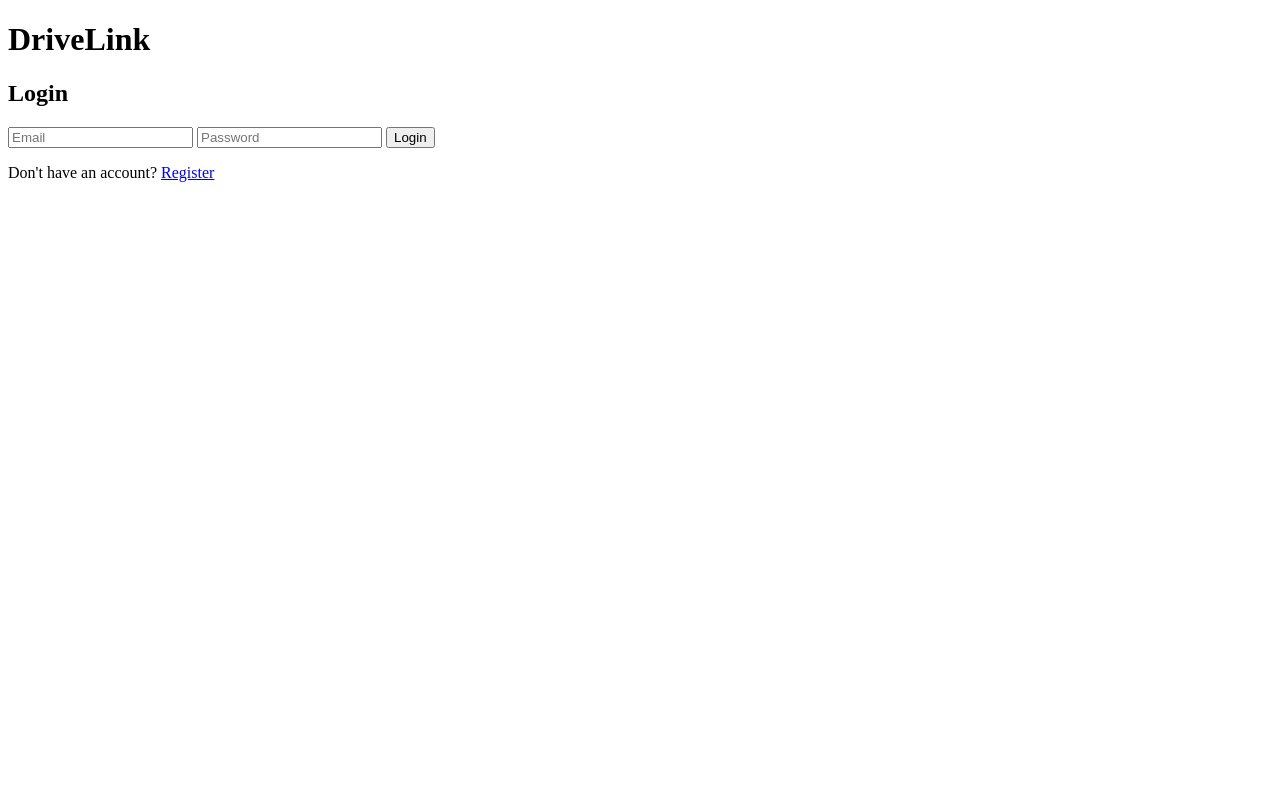
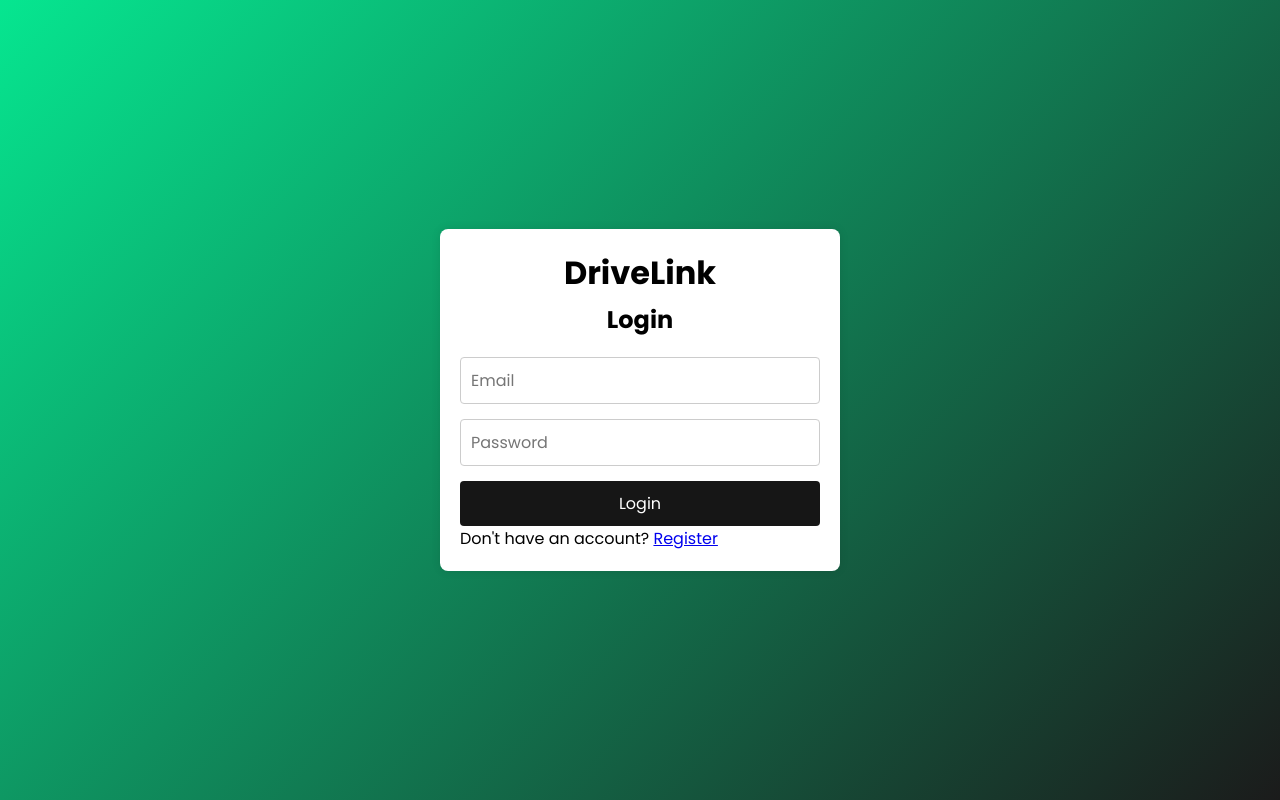
Before and after one commit to HashanSudeera/DriveLink, a plain HTML site: page public/login.html in a window 1280 px wide. Drawn offline with Linux system fonts and the light colour scheme.

Commit message:
login style

```diff
--- a/public/login.html
+++ b/public/login.html
@@ -1,5 +1,6 @@
 <!DOCTYPE html>
 <html lang="en">
+
 <head>
     <meta charset="UTF-8">
     <meta name="viewport" content="width=device-width, initial-scale=1.0">
@@ -8,17 +9,24 @@
     <script src="https://www.gstatic.com/firebasejs/8.8.1/firebase-database.js"></script>
     <script src="https://www.gstatic.com/firebasejs/8.10.0/firebase-auth.js"></script>
     <script src="app.js" defer></script>
+    <link rel="stylesheet" href="style.css">
 </head>
+
 <body>
-    <div class="login-container">
+    <div class="register-container">
         <h1>DriveLink</h1>
         <h2>Login</h2>
-        <form>
-            <input type="email" id="email" placeholder="Email" required>
-            <input type="password" id="password" placeholder="Password" required>
+        <form class="form">
+            <div class="form-group">
+                <input type="email" id="email" placeholder="Email" required>
+            </div>
+            <div class="form-group">
+                <input type="password" id="password" placeholder="Password" required>
+            </div>
             <button type="button" id="login-button">Login</button>
         </form>
         <p>Don't have an account? <a href="register.html">Register</a></p>
     </div>
 </body>
+
 </html>
```
